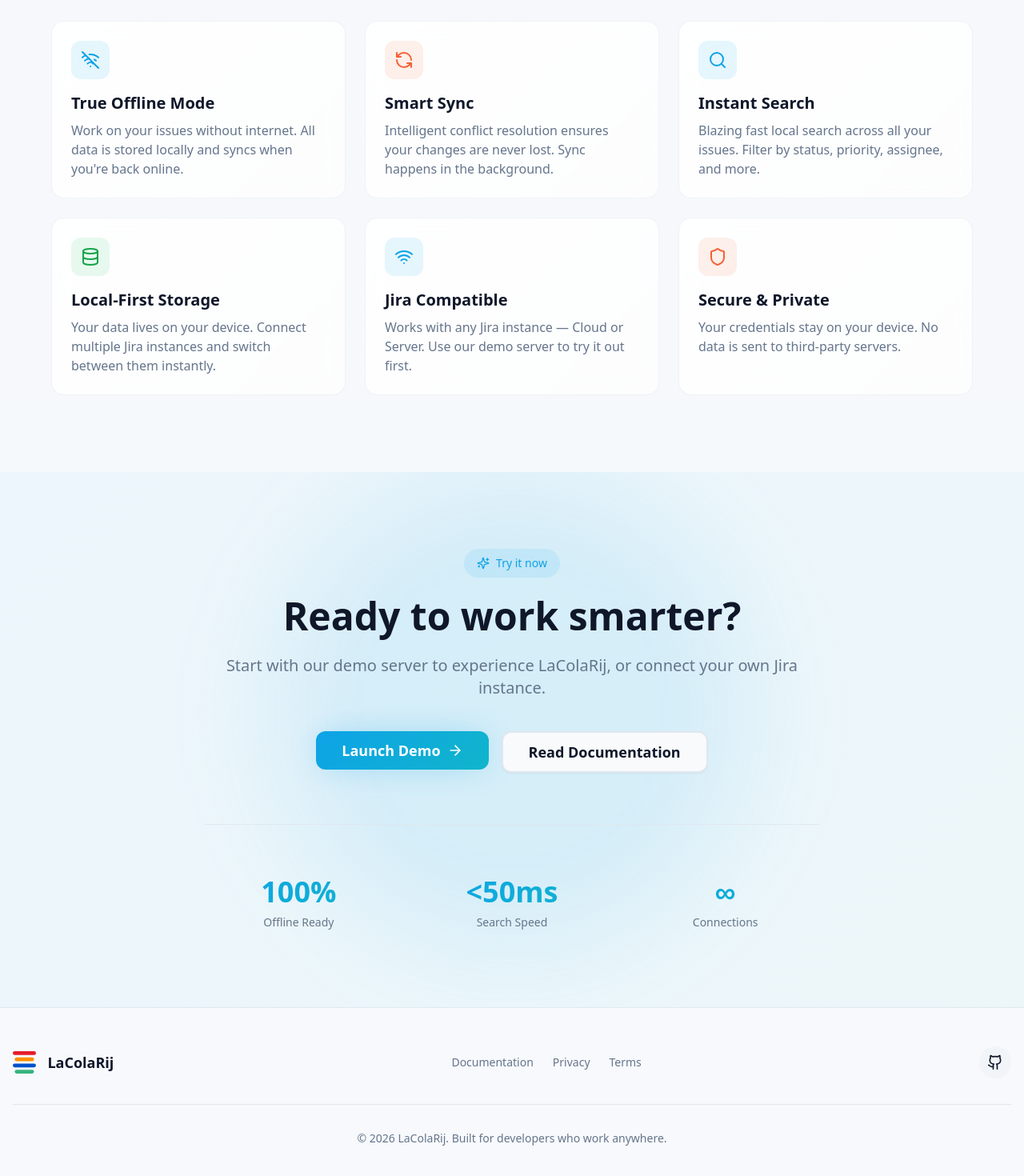
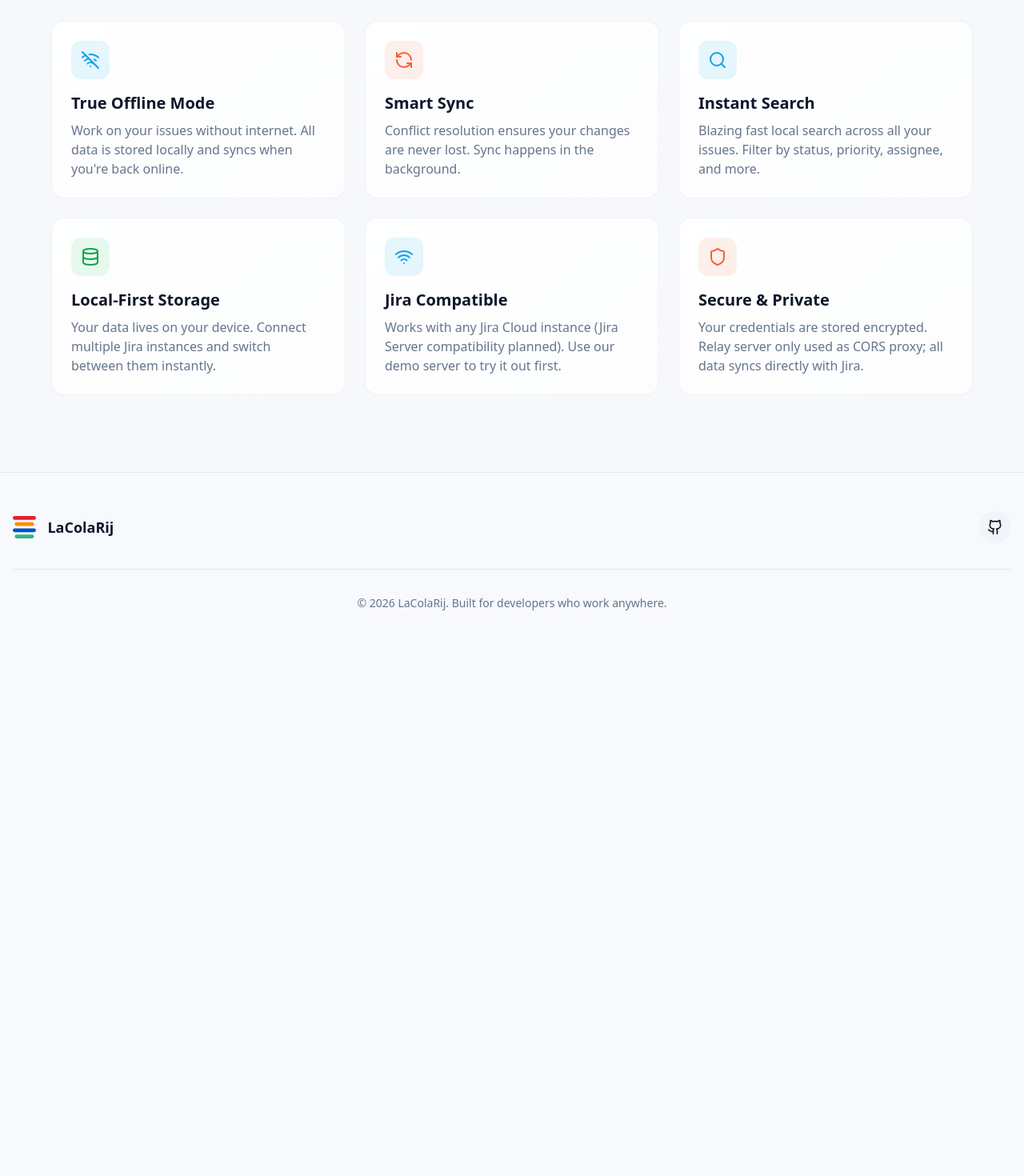
Before and after one commit to Bigpet/lacolarij, a React (Vite) app in the folder frontend/: page / in a window 1280 px wide. Shown: the part 1278-2748 px from the top of the page at 80% size. After the commit the page ends 2090 px from the top, so only its background shows below. Built offline with nearby package versions, Linux system fonts and the light colour scheme.

Commit message:
fixup landing page

```diff
--- a/frontend/src/components/landing/FeaturesSection.tsx
+++ b/frontend/src/components/landing/FeaturesSection.tsx
@@ -19,7 +19,7 @@ const features = [
     icon: RefreshCcw,
     title: 'Smart Sync',
     description:
-      'Intelligent conflict resolution ensures your changes are never lost. Sync happens in the background.',
+      'Conflict resolution ensures your changes are never lost. Sync happens in the background.',
     colorClass: 'bg-accent/10 text-accent',
   },
   {
@@ -40,14 +40,14 @@ const features = [
     icon: Wifi,
     title: 'Jira Compatible',
     description:
-      'Works with any Jira instance — Cloud or Server. Use our demo server to try it out first.',
+      'Works with any Jira Cloud instance (Jira Server compatibility planned). Use our demo server to try it out first.',
     colorClass: 'bg-primary/10 text-primary',
   },
   {
     icon: Shield,
     title: 'Secure & Private',
     description:
-      'Your credentials stay on your device. No data is sent to third-party servers.',
+      'Your credentials are stored encrypted. Relay server only used as CORS proxy; all data syncs directly with Jira.',
     colorClass: 'bg-accent/10 text-accent',
   },
 ];
--- a/frontend/src/components/landing/Footer.tsx
+++ b/frontend/src/components/landing/Footer.tsx
@@ -12,23 +12,7 @@ const Footer = () => {
             <span className="font-bold text-lg text-foreground">LaColaRij</span>
           </Link>
 
-          <nav className="flex items-center gap-6 text-sm text-muted-foreground">
-            <a href="#docs" className="hover:text-foreground transition-colors">
-              Documentation
-            </a>
-            <a
-              href="#privacy"
-              className="hover:text-foreground transition-colors"
-            >
-              Privacy
-            </a>
-            <a
-              href="#terms"
-              className="hover:text-foreground transition-colors"
-            >
-              Terms
-            </a>
-          </nav>
+          <nav className="flex items-center gap-6 text-sm text-muted-foreground"></nav>
 
           <div className="flex items-center gap-4">
             <a
--- a/frontend/src/components/landing/HeroSection.tsx
+++ b/frontend/src/components/landing/HeroSection.tsx
@@ -1,4 +1,4 @@
-import { ArrowRight, Zap, Cloud, RefreshCw } from 'lucide-react';
+import { ArrowRight, Zap, Cloud } from 'lucide-react';
 import { Button } from '@/components/ui/button';
 import { useNavigate } from 'react-router-dom';
 
--- a/frontend/src/components/landing/Navbar.tsx
+++ b/frontend/src/components/landing/Navbar.tsx
@@ -20,8 +20,6 @@ const Navbar = () => {
 
           {/* Desktop Nav */}
           <div className="hidden md:flex items-center gap-8">
-            <NavLink href="#features">Features</NavLink>
-            <NavLink href="#docs">Docs</NavLink>
             <NavLink href="https://github.com/Bigpet/lacolarij" external>
               GitHub
             </NavLink>
--- a/frontend/src/pages/LandingPage.tsx
+++ b/frontend/src/pages/LandingPage.tsx
@@ -1,7 +1,6 @@
 import Navbar from '@/components/landing/Navbar';
 import HeroSection from '@/components/landing/HeroSection';
 import FeaturesSection from '@/components/landing/FeaturesSection';
-import CTASection from '@/components/landing/CTASection';
 import Footer from '@/components/landing/Footer';
 
 export function LandingPage() {
@@ -10,7 +9,6 @@ export function LandingPage() {
       <Navbar />
       <HeroSection />
       <FeaturesSection />
-      <CTASection />
       <Footer />
     </div>
   );
```
